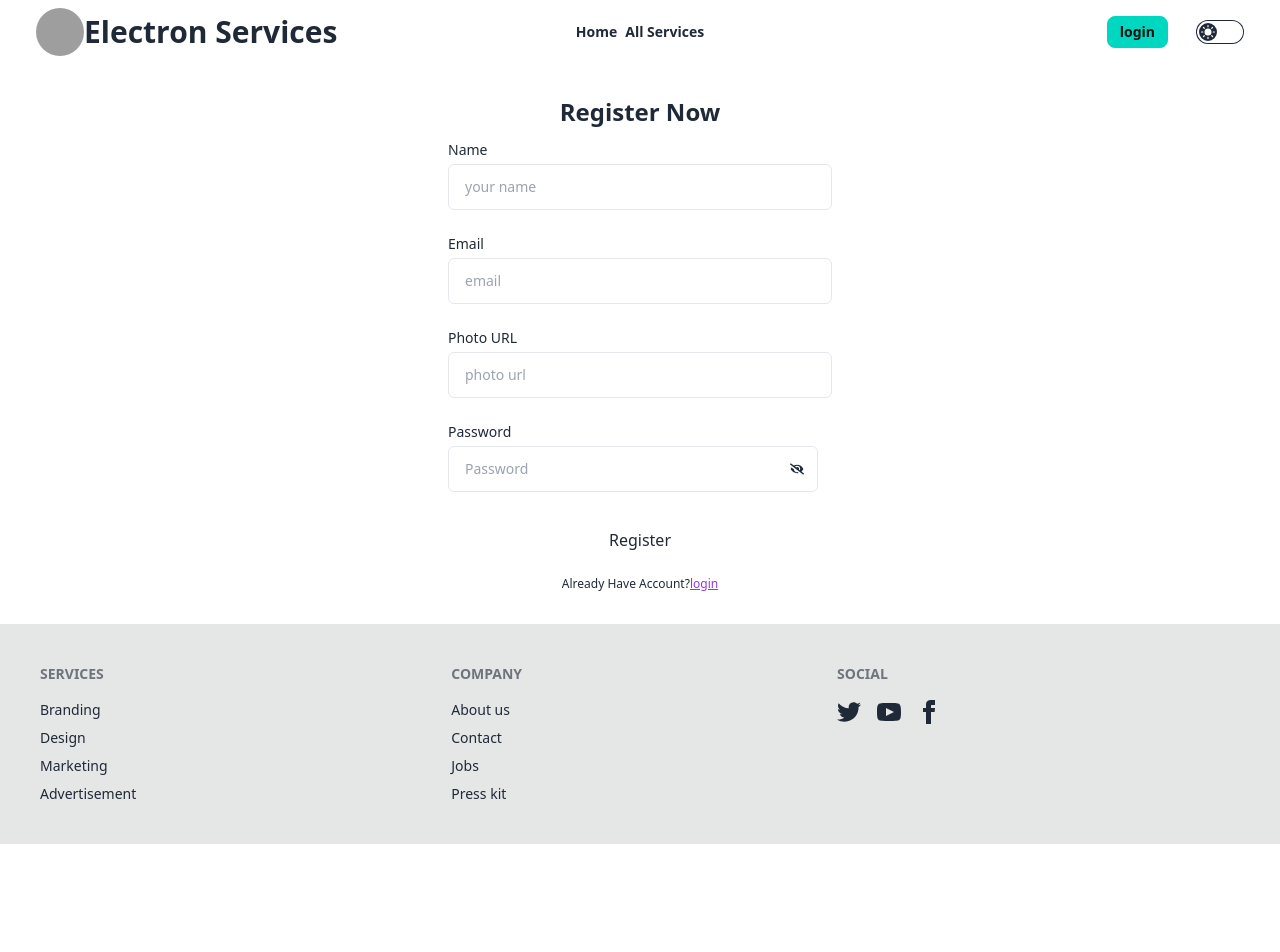
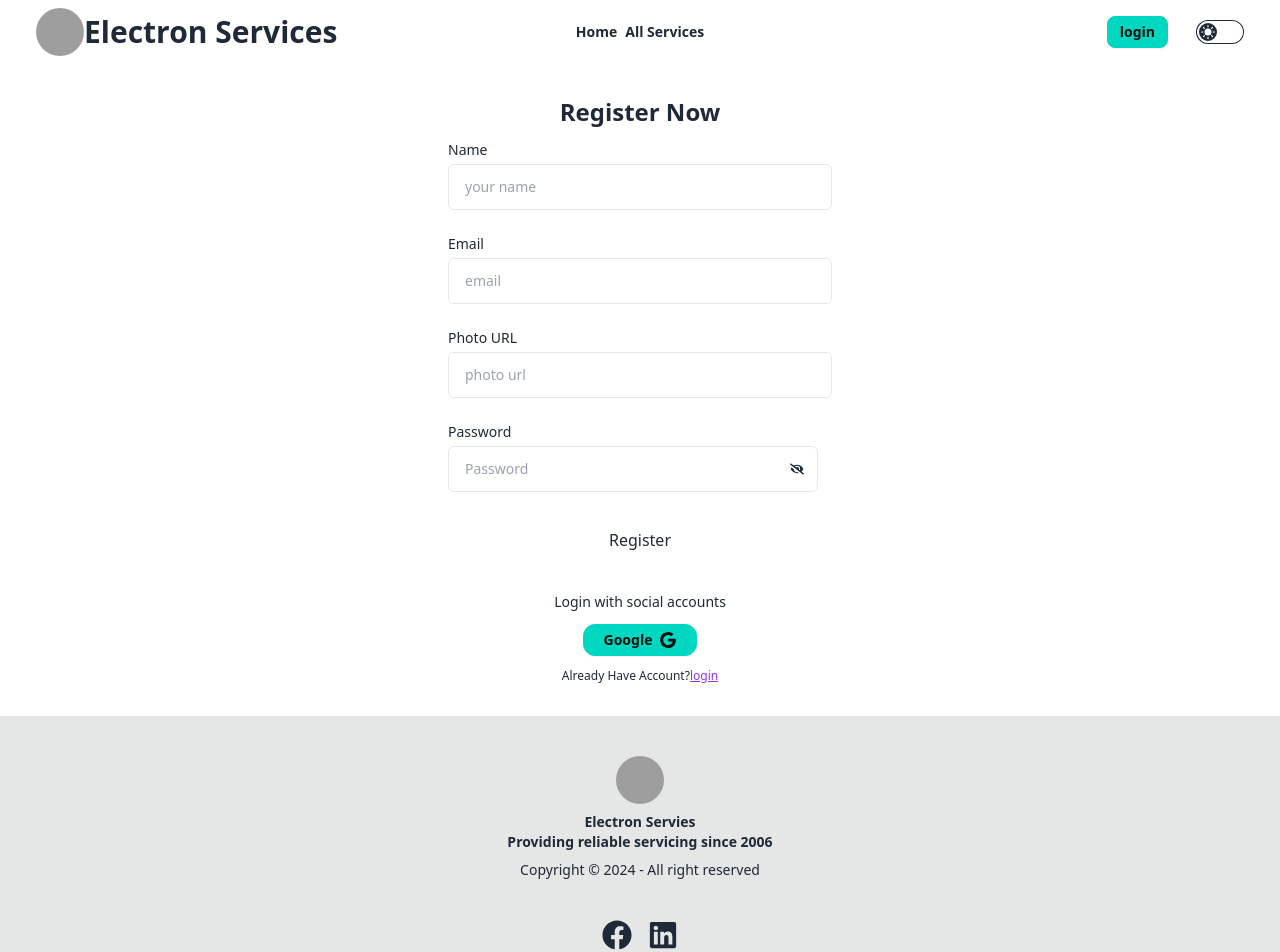
Before and after one commit to RobiulIslam08/a11-electron-repair-house-client, a React (Vite) app: page /register in a window 1280 px wide. Shown: the top 952 px of the page. Before the commit the page ends 844 px from the top, so only its background shows below. Built offline with nearby package versions, Linux system fonts and the light colour scheme; no server answers; grey boxes are pictures that could not be loaded.

Commit message:
choto khato problem solve

```diff
--- a/src/component/footer/Footer.jsx
+++ b/src/component/footer/Footer.jsx
@@ -1,23 +1,14 @@
 
-
+import { FaFacebook } from "react-icons/fa";
+import { FaLinkedin } from "react-icons/fa";
 const Footer = () => {
   return (
     <div>
-			<footer className="footer p-10 bg-base-300 text-base-content">
-  <nav>
-    <h6 className="footer-title">Services</h6>
-    <a className="link link-hover">Branding</a>
-    <a className="link link-hover">Design</a>
-    <a className="link link-hover">Marketing</a>
-    <a className="link link-hover">Advertisement</a>
-  </nav>
-  <nav>
-    <h6 className="footer-title">Company</h6>
-    <a className="link link-hover">About us</a>
-    <a className="link link-hover">Contact</a>
-    <a className="link link-hover">Jobs</a>
-    <a className="link link-hover">Press kit</a>
-  </nav>
+      {/* <footer className="footer lg:px-32  px-10 py-10 bg-neutral text-neutral-content ">
+        <aside >
+          <img src="https://i.ibb.co/YcrXpxL/images.png" className="w-12 h-12 rounded-full" alt="" />
+          <p>Electron Services.<br />Providing reliable  since 1992</p>
+        </aside>
         <nav>
           <h6 className="footer-title">Social</h6>
           <div className="grid grid-flow-col gap-4">
@@ -26,7 +17,30 @@
             <a><svg xmlns="http://www.w3.org/2000/svg" width="24" height="24" viewBox="0 0 24 24" className="fill-current"><path d="M9 8h-3v4h3v12h5v-12h3.642l.358-4h-4v-1.667c0-.955.192-1.333 1.115-1.333h2.885v-5h-3.808c-3.596 0-5.192 1.583-5.192 4.615v3.385z"></path></svg></a>
           </div>
         </nav>
+        <aside></aside>
+
+
+
+
+      </footer> */}
+      <footer className="footer footer-center p-10 bg-base-300 text-base-content">
+  <aside>
+    <img src="https://i.ibb.co/YcrXpxL/images.png" className="w-12 h-12 rounded-full" alt="" />
+    <p className="font-bold">
+    Electron Servies <br/>Providing reliable servicing since 2006
+    </p>
+    <p>Copyright © 2024 - All right reserved</p>
+  </aside>
+  <nav>
+    <div className="grid grid-flow-col gap-4 text-3xl ">
+      {/* <a href="https://www.linkedin.com/login"><FaFacebook /></a>
+    <FaLinkedin></FaLinkedin> */}
+     <a href="https://www.facebook.com/login" target="_blank"><FaFacebook /></a>
+            <a href="https://www.linkedin.com/login"  target="_blank"><FaLinkedin /></a>
+    </div>
+  </nav>
 </footer>
+
     </div>
   );
 };
--- a/src/component/navbar/Navbar.jsx
+++ b/src/component/navbar/Navbar.jsx
@@ -58,7 +58,7 @@
 		<div>
 			<div className="navbar bg-base-100 md:px-9 px-4">
 				<div className="navbar-start">
-					<img className="w-12 h-12 rounded-full" src="https://i.ibb.co/YcrXpxL/images.png" alt="" />
+					<Link to="/"><img className="w-12 h-12 rounded-full" src="https://i.ibb.co/YcrXpxL/images.png" alt="" /></Link>
 
 					<p className="lg:text-3xl text-lg font-bold lg:flex hidden">Electron Services</p>
 				</div>
--- a/src/page/allServices/AllServices.jsx
+++ b/src/page/allServices/AllServices.jsx
@@ -7,10 +7,11 @@
 
 
   return (
-    <div>
+    <div className="my-24">
        <Helmet>
         <title>All Services</title>
     </Helmet>
+    <p className="text-3xl font-bold text-center mb-28">All Sercvices</p>
 
       {
         services.map(service => <div key={service._id} className="mt-5 card card-side bg-base-100 shadow-xl">
@@ -24,7 +25,7 @@
               <p>{service.providerName}</p>
             </div>
             <h2 className="card-title">{service.serviceName}</h2>
-            <p className="text-gray-500">{service.description}</p>
+            <p className="text-gray-500">{service.description.slice(0,100)}...</p>
             <div className="flex justify-between font-semibold">
               <p>Area: {service.area}</p>
               <p className="">Price: {service.price}$</p>
--- a/src/page/bookedService/BookedService.jsx
+++ b/src/page/bookedService/BookedService.jsx
@@ -22,7 +22,9 @@
 				<title>Booked Service</title>
 			</Helmet>
 			<div className="grid lg:grid-cols-3 md:grid-cols-2 grid-cols-1 gap-6 ">
-				{
+				{bookedServices.length === 0 ? (
+          <p className="text-center text-xl font-semibold">No services booked yet.</p>
+        ) :
 					bookedServices.map(service => <div key={service._id} className="card w-96 bg-base-100 shadow-xl">
 						<figure><img src={service.serviceImg} alt="Shoes" /></figure>
 						<div className="card-body">
--- /dev/null
+++ b/src/page/errorPage/ErrorPage.jsx
@@ -0,0 +1,13 @@
+
+import { Link } from 'react-router-dom';
+
+const ErrorPage = () => {
+	return (
+		<div className='flex justify-center items-center flex-col h-screen space-y-5'>
+			<h1 className='  text-6xl font-bold flex justify-center items-center'>Page Not Found</h1>
+			<Link to="/"><button className='btn'>Go to home</button></Link>
+		</div>
+	);
+};
+
+export default ErrorPage;
--- a/src/page/home/PopularService.jsx
+++ b/src/page/home/PopularService.jsx
@@ -27,7 +27,7 @@
             <p>{service.providerName}</p>
            </div>
             <h2 className="card-title">{service.serviceName}</h2>
-            <p className="text-gray-500">{service.description}</p>
+            <p className="text-gray-500">{service.description.slice(0,100)}...</p>
 
 
               <p className="font-semibold">Price: {service.price}$</p>
@@ -38,6 +38,9 @@
           </div>
         </div>)
       }
+     <div className='flex justify-center mt-7'>
+     <Link to="/allServices"><button className='btn btn-primary'>Show All</button></Link>
+     </div>
 		</div>
 	);
 };
--- a/src/page/registerPage/RegisterPage.jsx
+++ b/src/page/registerPage/RegisterPage.jsx
@@ -12,7 +12,7 @@
 
 
 const RegisterPage = () => {
-    const {createUser,updateUserProfile} = useContext(AuthContext)
+    const {createUser,updateUserProfile,signWithGoogle} = useContext(AuthContext)
     const navigate = useNavigate()
     const [showPass, setShowPass] = useState(false)
     const passwordLengthPattern = /.{6,}/;
@@ -41,6 +41,17 @@
         })
 
     }
+    const handleGoogleLogin = ()=>{
+        signWithGoogle()
+        .then(()=>{
+
+            navigate(location?.state? location.state: '/')
+            toast("Successful Login");
+        })
+        .catch((err)=>{
+            console.log(err)
+        })
+      }
 
     return (
         <div>
@@ -94,6 +105,24 @@
 
                     <button  className="block w-full p-3 text-center rounded-sm dark:text-gray-50 dark:bg-violet-600">Register</button>
                 </form>
+                <div className="flex items-center pt-4 space-x-1">
+                    <div className="flex-1 h-px sm:w-16 dark:bg-gray-300"></div>
+                    <p className="px-3 text-sm dark:text-gray-600">Login with social accounts</p>
+                    <div className="flex-1 h-px sm:w-16 dark:bg-gray-300"></div>
+                </div>
+                <div className="flex justify-center space-x-4">
+                    <button onClick={handleGoogleLogin} aria-label="Log in with Google" className=" btn rounded-xl btn-accent px-5 btn-sm"> Google
+                        <svg xmlns="http://www.w3.org/2000/svg" viewBox="0 0 32 32" className="w-4 h-4 fill-current">
+                            <path d="M16.318 13.714v5.484h9.078c-0.37 2.354-2.745 6.901-9.078 6.901-5.458 0-9.917-4.521-9.917-10.099s4.458-10.099 9.917-10.099c3.109 0 5.193 1.318 6.38 2.464l4.339-4.182c-2.786-2.599-6.396-4.182-10.719-4.182-8.844 0-16 7.151-16 16s7.156 16 16 16c9.234 0 15.365-6.49 15.365-15.635 0-1.052-0.115-1.854-0.255-2.651z"></path>
+                        </svg>
+                    </button>
+
+                    {/* <button onClick={handleGithubLogin} aria-label="Log in with GitHub" className="p-3  rounded-sm">
+                        <svg xmlns="http://www.w3.org/2000/svg" viewBox="0 0 32 32" className="w-5 h-5 fill-current">
+                            <path d="M16 0.396c-8.839 0-16 7.167-16 16 0 7.073 4.584 13.068 10.937 15.183 0.803 0.151 1.093-0.344 1.093-0.772 0-0.38-0.009-1.385-0.015-2.719-4.453 0.964-5.391-2.151-5.391-2.151-0.729-1.844-1.781-2.339-1.781-2.339-1.448-0.989 0.115-0.968 0.115-0.968 1.604 0.109 2.448 1.645 2.448 1.645 1.427 2.448 3.744 1.74 4.661 1.328 0.14-1.031 0.557-1.74 1.011-2.135-3.552-0.401-7.287-1.776-7.287-7.907 0-1.751 0.62-3.177 1.645-4.297-0.177-0.401-0.719-2.031 0.141-4.235 0 0 1.339-0.427 4.4 1.641 1.281-0.355 2.641-0.532 4-0.541 1.36 0.009 2.719 0.187 4 0.541 3.043-2.068 4.381-1.641 4.381-1.641 0.859 2.204 0.317 3.833 0.161 4.235 1.015 1.12 1.635 2.547 1.635 4.297 0 6.145-3.74 7.5-7.296 7.891 0.556 0.479 1.077 1.464 1.077 2.959 0 2.14-0.020 3.864-0.020 4.385 0 0.416 0.28 0.916 1.104 0.755 6.4-2.093 10.979-8.093 10.979-15.156 0-8.833-7.161-16-16-16z"></path>
+                        </svg>
+                    </button> */}
+                </div>
 
 
                 <p className="text-xs text-center sm:px-6 dark:text-gray-600">Already Have Account?
--- a/src/routes/Routes.jsx
+++ b/src/routes/Routes.jsx
@@ -19,11 +19,13 @@
 import ServiceTodoProtected from "../privateRoute/ServiceTodoProtected";
 import ServiceTodo from "../page/serviceTodo/ServiceTodo";
 import UpdatePage from "../page/updatePage/UpdatePage";
+import ErrorPage from "../page/errorPage/ErrorPage";
 
 const router = createBrowserRouter([
 	{
 		path: "/",
 		element: <Mainlayout></Mainlayout>,
+		errorElement: <ErrorPage></ErrorPage>,
 		children: [
 			{
 				path: '/',
```
Also changed, not shown: src/firebase/firebase.config.js (+12 -6 lines), src/page/loginPage/LoginPage.jsx (+15 -15 lines), src/page/manageService/ManageService.jsx (+4 -4 lines). Lines whose indentation alone changed are shown as unchanged.
